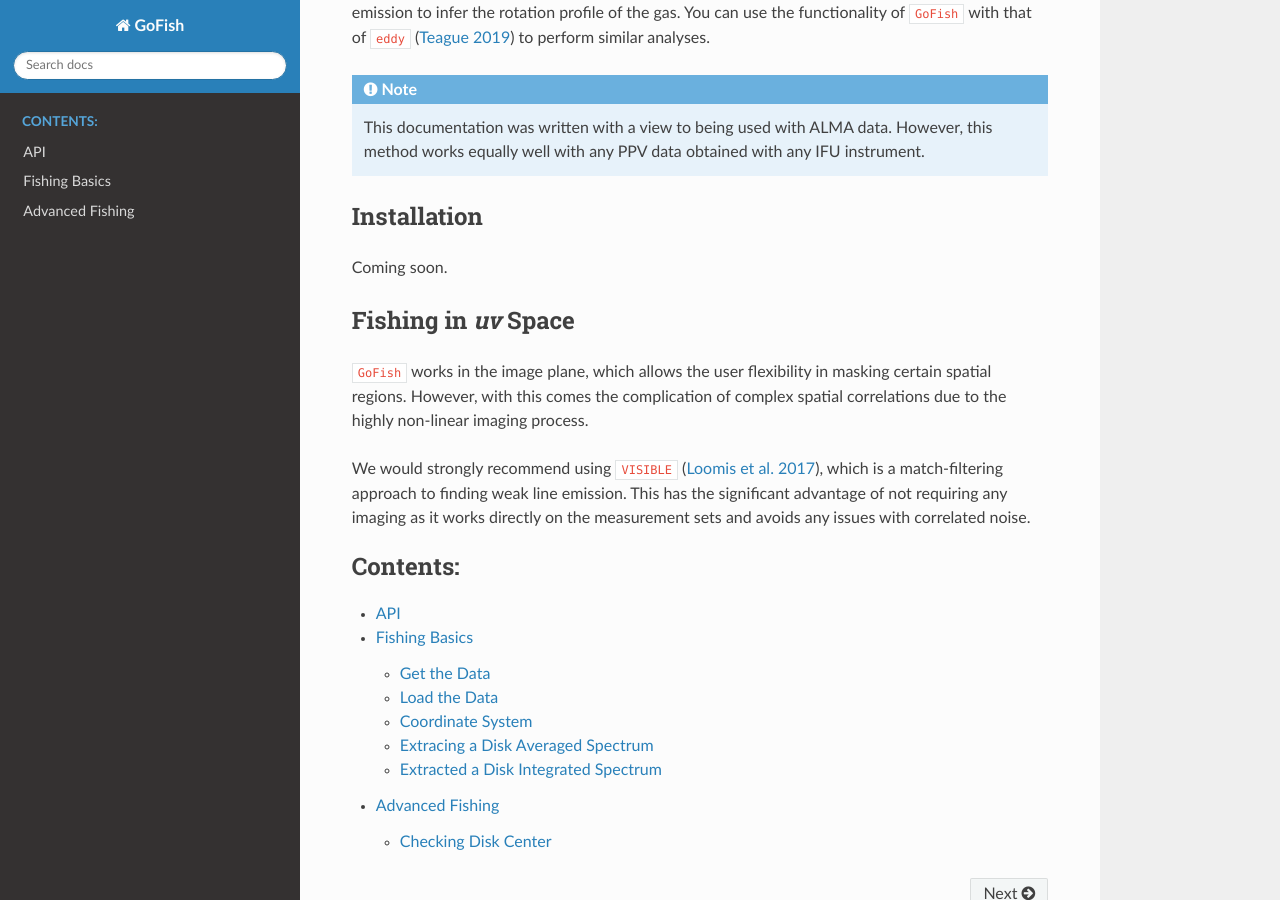
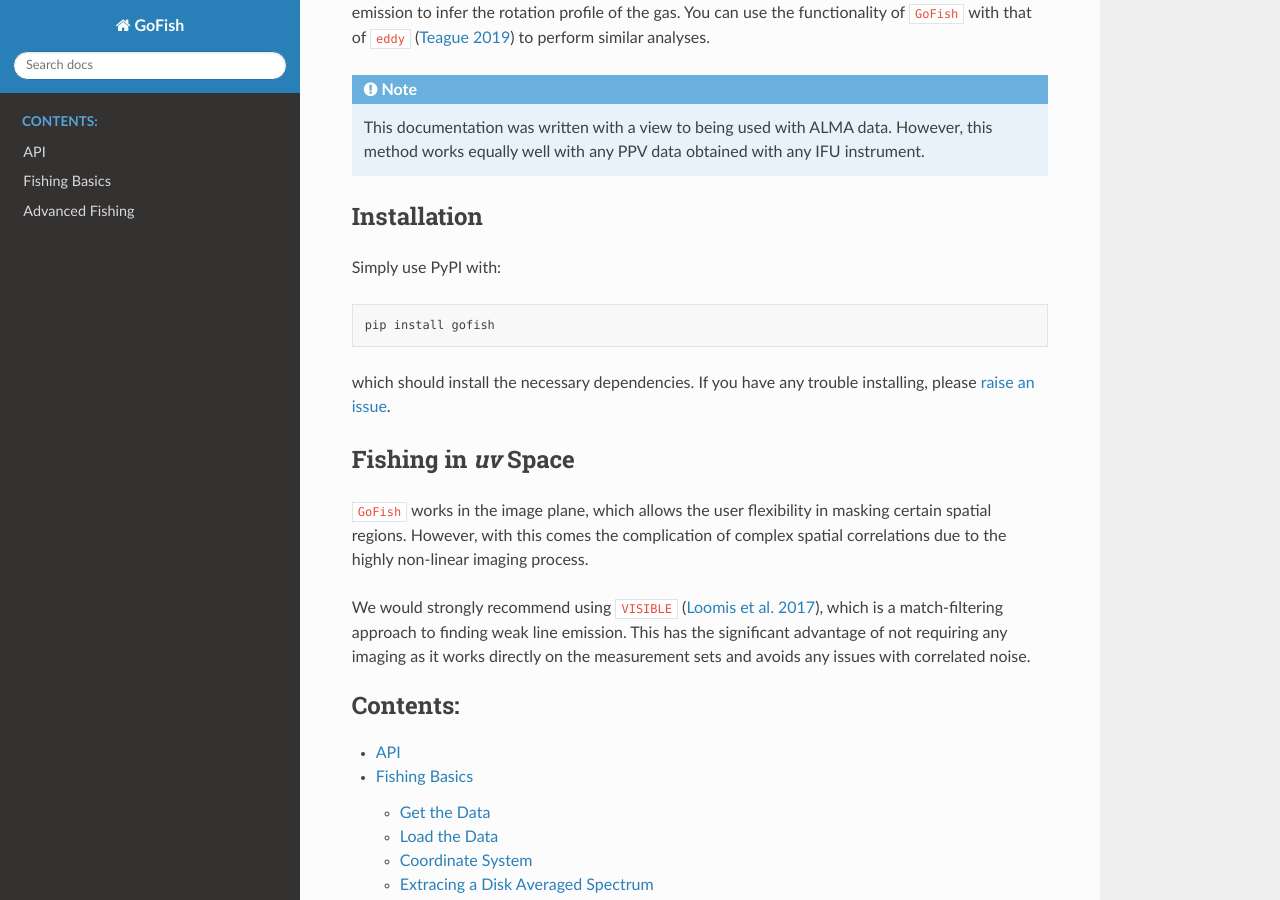
Before and after one commit to richteague/gofish, a Sphinx documentation site: the page built from docs/index.rst, in a window 1280 px wide and 900 px high, scrolled down 576 px. Built offline with Sphinx 7.4.7 and the Read the Docs theme 2.0.0, drawn with Linux system fonts in a browser that asks for light colours; formulas are drawn with MathJax 3.

Commit message:
pip installable

```diff
--- a/docs/index.rst
+++ b/docs/index.rst
@@ -25,7 +25,13 @@ In `Teague et al. (2018a)`_ and `Teague et al. (2018b)`_, this method was invert
 Installation
 ^^^^^^^^^^^^
 
-Coming soon.
+Simply use PyPI with:
+
+.. code-block:: bash
+
+    pip install gofish
+
+which should install the necessary dependencies. If you have any trouble installing, please `raise an issue`_.
 
 Fishing in *uv* Space
 ^^^^^^^^^^^^^^^^^^^^^
@@ -48,6 +54,7 @@ We would strongly recommend using ``VISIBLE`` (`Loomis et al. 2017`_), which is
 .. _GitHub link: https://github.com/richteague/eddy
 .. _Loomis et al. 2017: https://ui.adsabs.harvard.edu/abs/2018AJ....155..182L
 .. _Matra et al. (2017): https://ui.adsabs.harvard.edu/abs/2017ApJ...842....9M
+.. _raise an issue: https://github.com/richteague/gofish/issues
 .. _Teague et al. (2016): https://ui.adsabs.harvard.edu/abs/2016A%26A...592A..49T
 .. _Teague et al. (2018a): https://ui.adsabs.harvard.edu/abs/2018ApJ...860L..12T
 .. _Teague et al. (2018b): https://ui.adsabs.harvard.edu/abs/2018ApJ...868..113T
--- a/setup.py
+++ b/setup.py
@@ -16,6 +16,7 @@ setuptools.setup(
     install_requires=[
         "numpy",
         "astropy",
-        "scipy"
+        "scipy",
+        "astro-eddy",
       ]
 )
```
Also changed, not shown: README.md (+18 -0 lines).
